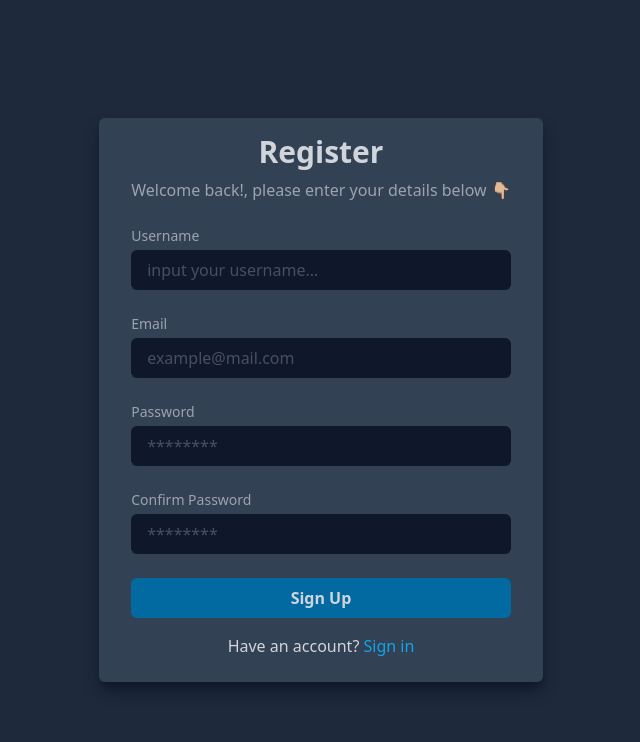
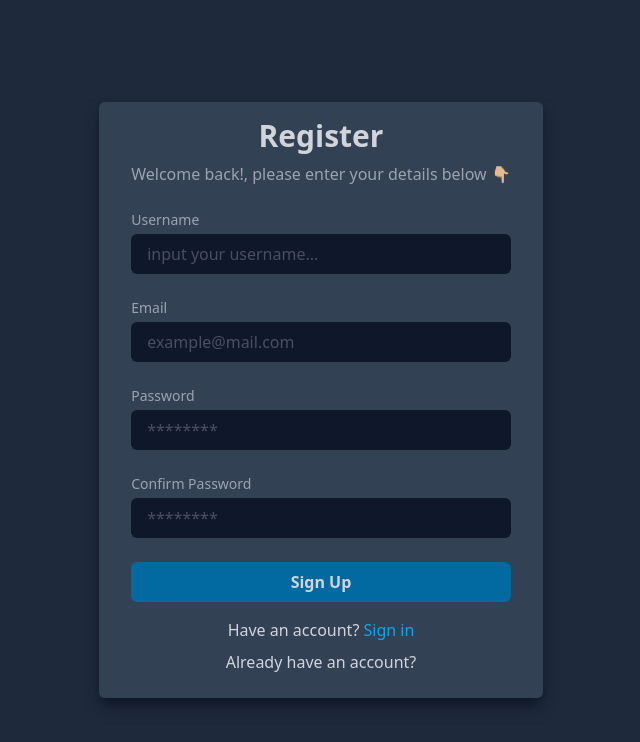
Before and after one commit to ciptacoding/REACT, a React (Vite) app: page /register in a window 1280 px wide. Shown: the top 742 px of the page, without its empty margins (319-959 px from the left). Built offline with nearby package versions, Linux system fonts and the light colour scheme.

Commit message:
Feat: create conditional rendering

```diff
--- a/src/Components/Layouts/AuthLayouts.jsx
+++ b/src/Components/Layouts/AuthLayouts.jsx
@@ -1,5 +1,7 @@
+import { Link } from "react-router-dom";
+
 const AuthLayouts = (props) => {
-   const { title, children } = props;
+   const { title, children, type } = props;
    return (
       <div className="flex min-h-screen w-full justify-center items-center">
          <div className="max-w-md bg-slate-700 px-8 py-4 rounded-md shadow-slate-900 shadow-lg">
@@ -10,6 +12,26 @@ const AuthLayouts = (props) => {
                Welcome back!, please enter your details below 👇🏼
             </p>
             {children}
+
+            {/* contidional rendering navigation auth links */}
+            <p className="text-center text-gray-300 mb-2">
+               {type === "login"
+                  ? "Don't have an account? "
+                  : "Already have an account? "}
+
+               {type === "login" && (
+                  <Link to="/login">
+                     <span className="text-sky-500">Sign in</span>
+                  </Link>
+               )}
+
+               {type === "register" && (
+                  <Link to="/register">
+                     <span className="text-sky-500">Sign up</span>
+                  </Link>
+               )}
+               {/* navigation rendering auth links */}
+            </p>
          </div>
       </div>
    );
```
